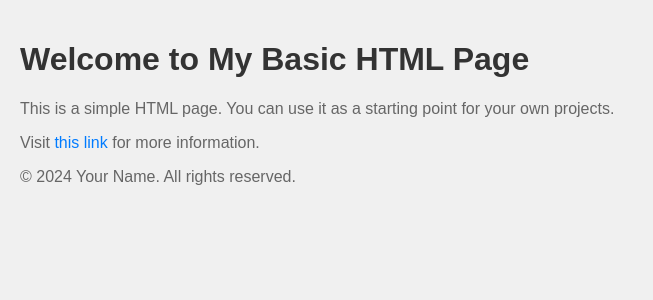
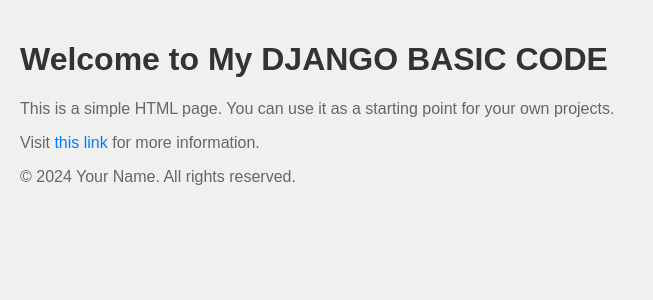
Before and after one commit to afaq-malik/Foody-chain, a Django app: page / in a window 1280 px wide. Shown: the top 300 px of the page, without its empty margins (0-653 px from the left). Run offline with Django 5.2, Linux system fonts and the light colour scheme.

Commit message:
HTML Changes

```diff
--- a/home/templates/index.html
+++ b/home/templates/index.html
@@ -28,7 +28,7 @@
 </head>
 <body>
     <header>
-        <h1>Welcome to My Basic HTML Page</h1>
+        <h1>Welcome to My DJANGO BASIC CODE</h1>
     </header>
     <main>
         <p>This is a simple HTML page. You can use it as a starting point for your own projects.</p>
```
